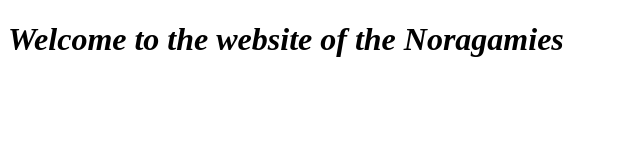
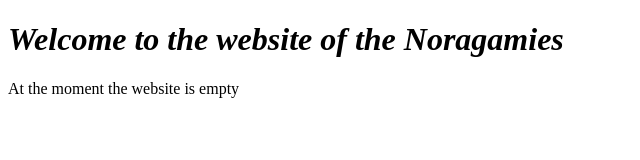
Before and after one commit to Noragamies/Noragamies.github.io, a plain HTML site: page index.html in a window 1280 px wide. Shown: the whole page, without its empty margins (0-640 px from the left). Drawn offline with Linux system fonts and the light colour scheme.

Commit message:
Update index.html

```diff
--- a/index.html
+++ b/index.html
@@ -8,5 +8,8 @@
     </head>
     <body>
         <h1><i><b>Welcome to the website of the Noragamies</b></i></h1>
+        <p>
+            At the moment the website is empty
+        </p>
     </body>
 </html>
```
